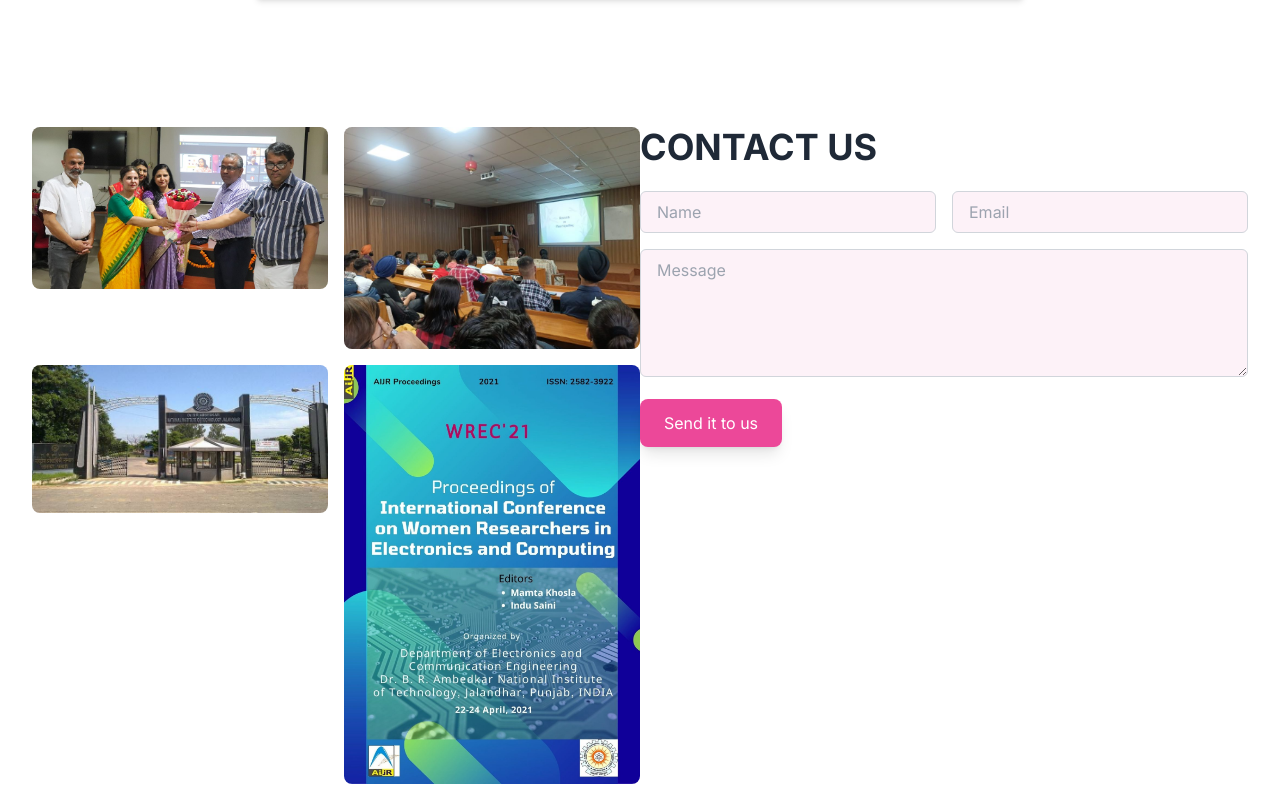
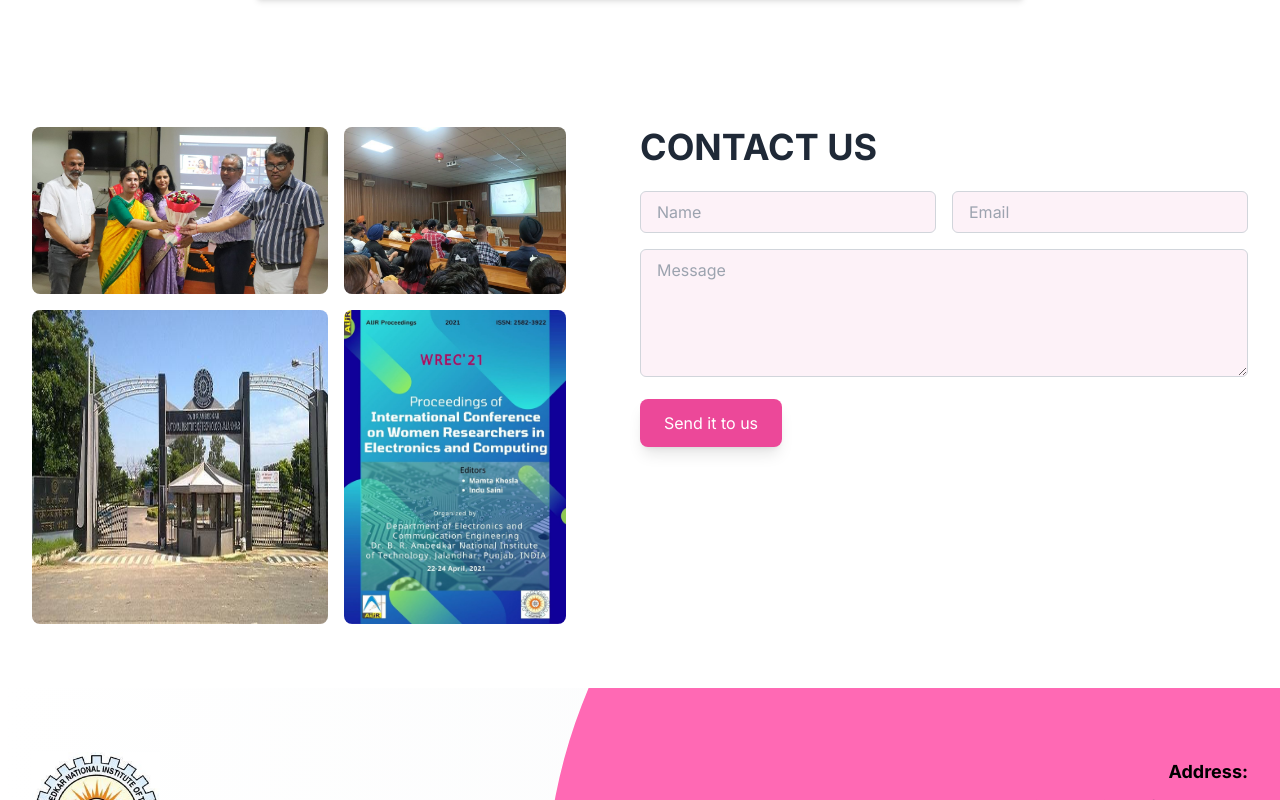
Before and after one commit to capy-on-caffeine/wrec, a Next.js app: page / in a window 1280 px wide. Shown: the part 8060-8860 px from the top of the page. Built offline with nearby package versions, Linux system fonts and the light colour scheme.

Commit message:
image fixes

```diff
--- a/src/app/components/ContactUs.tsx
+++ b/src/app/components/ContactUs.tsx
@@ -1,19 +1,21 @@
-"use client"; // Required for Next.js client components
+"use client"; // Add this line at the top
 
 import React, { useState } from "react";
 import Image from "next/image";
+
 
 const ContactUs = () => {
   // State for form fields
   const [name, setName] = useState("");
   const [email, setEmail] = useState("");
   const [message, setMessage] = useState("");
-  const [formStatus, setFormStatus] = useState<"success" | "error" | null>(null);
+  const [formStatus, setFormStatus] = useState<string | null>(null); // manage success/error message
 
-  // Handle form submission (Mock function, replace with actual API integration)
+  // Handle form submission (You can integrate with an actual backend)
   const handleSubmit = (e: React.FormEvent<HTMLFormElement>) => {
     e.preventDefault();
 
+    // Mock submission handling
     if (name && email && message) {
       console.log("Form Data:", { name, email, message });
       setFormStatus("success");
@@ -32,53 +34,55 @@
           {/* Image Section */}
           <div className="grid grid-cols-2 gap-4 lg:w-1/2 mb-8 lg:mb-0">
             <Image
-              src="/random_img1.jpg" // Update with actual image paths
+              src="/random_img1.jpg"
               alt="Contact Image 1"
-              width={300}
-              height={300}
-              className="rounded-lg w-full h-auto"
+              width={500}
+              height={500}
+              className="rounded-lg w-full h-full"
             />
             <Image
               src="/random_img2.jpeg"
               alt="Contact Image 2"
-              width={300}
-              height={300}
-              className="rounded-lg w-full h-auto"
+              width={500}
+              height={500}
+              className="rounded-lg w-3/4 h-full"
             />
             <Image
               src="/random_img3.jpg"
               alt="Contact Image 3"
-              width={300}
-              height={300}
-              className="rounded-lg w-full h-auto"
+              width={500}
+              height={500}
+              className="rounded-lg w-full h-full"
             />
             <Image
               src="/Frame 20.png"
               alt="Contact Image 4"
-              width={300}
-              height={300}
-              className="rounded-lg w-full h-auto"
+              width={500}
+              height={500}
+              className="rounded-lg w-3/4 h-full"
             />
           </div>
 
           {/* Form Section */}
           <div className="lg:w-1/2">
-            <h2 className="text-4xl font-bold mb-6 text-gray-800">CONTACT US</h2>
+            <h2 className="text-4xl font-bold mb-6 text-gray-800">
+              CONTACT US
+            </h2>
             <form onSubmit={handleSubmit} className="space-y-4">
-              <div className="flex flex-col sm:flex-row sm:space-x-4 space-y-4 sm:space-y-0">
+              <div className="flex space-x-4">
                 <input
                   type="text"
                   value={name}
                   onChange={(e) => setName(e.target.value)}
                   placeholder="Name"
-                  className="w-full sm:w-1/2 border border-gray-300 rounded-md py-2 px-4 bg-pink-50 focus:outline-none focus:ring-2 focus:ring-pink-500"
+                  className="w-1/2 border border-gray-300 rounded-md py-2 px-4 bg-pink-50 focus:outline-none focus:ring-2 focus:ring-pink-500"
                 />
                 <input
                   type="email"
                   value={email}
                   onChange={(e) => setEmail(e.target.value)}
                   placeholder="Email"
-                  className="w-full sm:w-1/2 border border-gray-300 rounded-md py-2 px-4 bg-pink-50 focus:outline-none focus:ring-2 focus:ring-pink-500"
+                  className="w-1/2 border border-gray-300 rounded-md py-2 px-4 bg-pink-50 focus:outline-none focus:ring-2 focus:ring-pink-500"
                 />
               </div>
               <textarea
@@ -89,7 +93,7 @@
               />
               <button
                 type="submit"
-                className="py-3 px-6 bg-pink-500 text-white rounded-lg shadow-lg hover:bg-pink-600 focus:outline-none transition-all duration-300"
+                className="py-3 px-6 bg-pink-500 text-white rounded-lg shadow-lg hover:bg-pink-600 focus:outline-none"
               >
                 Send it to us
               </button>
@@ -97,10 +101,14 @@
 
             {/* Form Status Messages */}
             {formStatus === "success" && (
-              <p className="text-green-500 mt-4">Your message has been sent successfully!</p>
+              <p className="text-green-500 mt-4">
+                Your message has been sent successfully!
+              </p>
             )}
             {formStatus === "error" && (
-              <p className="text-red-500 mt-4">Please fill in all fields before submitting.</p>
+              <p className="text-red-500 mt-4">
+                Please fill in all fields before submitting.
+              </p>
             )}
           </div>
         </div>
```
